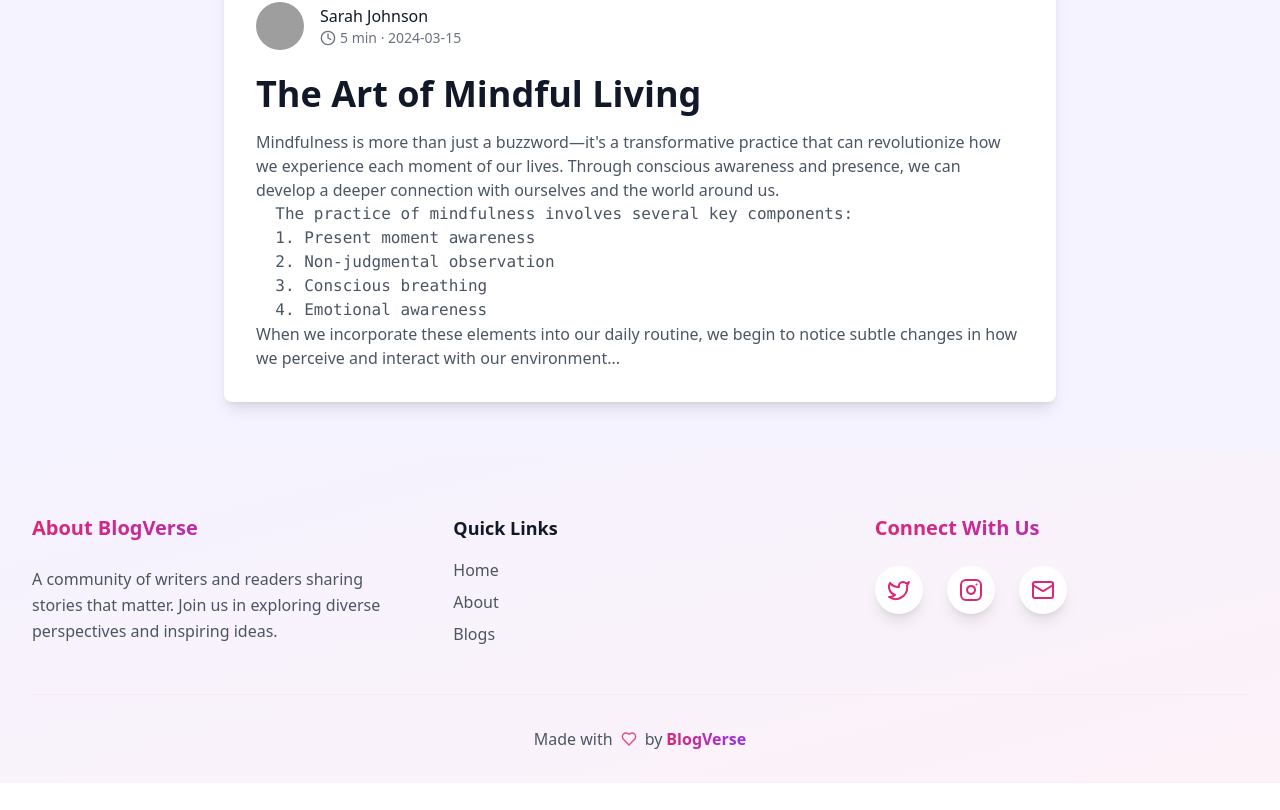
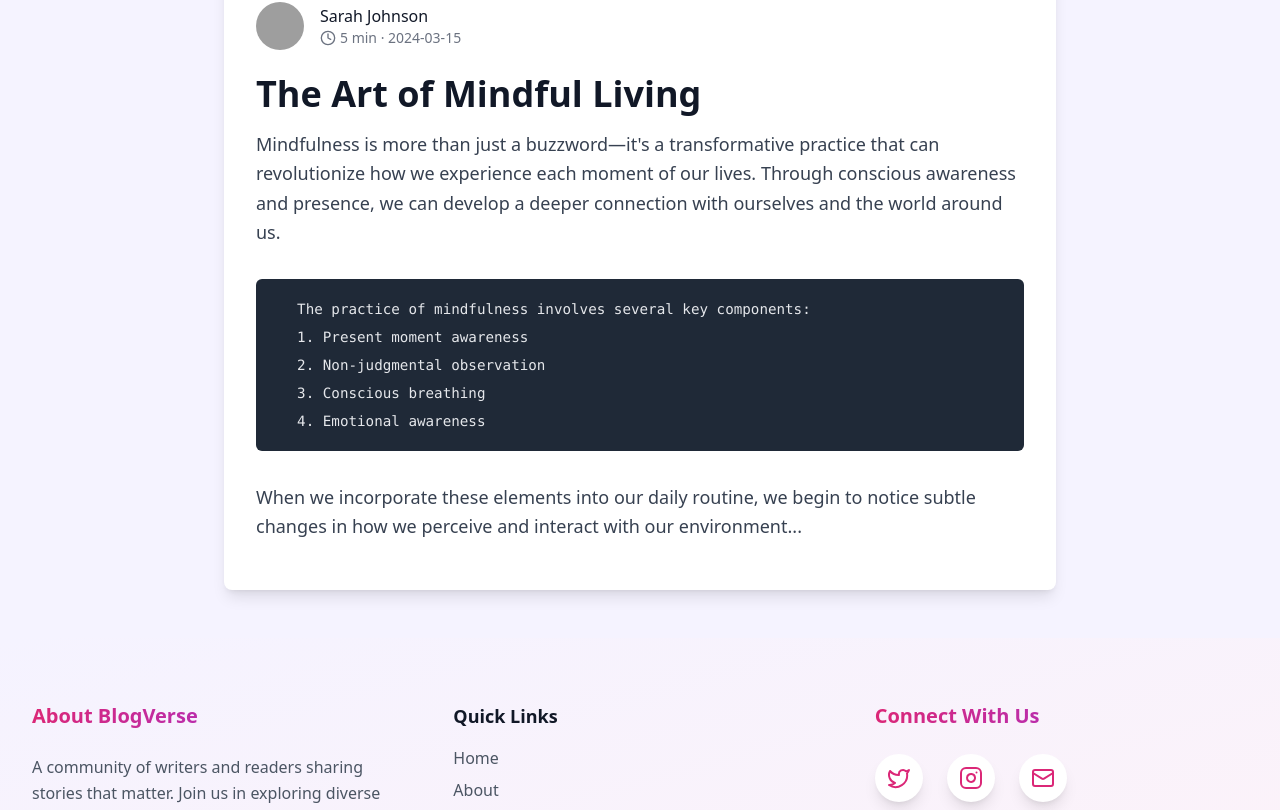
Before and after one commit to Harshninave04/Blog-Space, a React (Vite) app: page /blog/1 in a window 1280 px wide. Shown: the part 630-1440 px from the top of the page. Before the commit the page ends 1413 px from the top, so only its background shows below. Built offline with nearby package versions, Linux system fonts and the light colour scheme; grey boxes are pictures that could not be loaded.

Commit message:
fix:(Markdown issue)

```diff
--- a/src/data/blogs.ts
+++ b/src/data/blogs.ts
@@ -288,7 +288,7 @@ export const blogs: BlogPost[] = [
     id: '14',
     title: 'Sustainable Living in Urban Spaces',
     excerpt: 'Practical tips for maintaining an eco-friendly lifestyle in city environments.',
-    content: `# Sustainable Living in Urban Spaces
+    content: `
 
 Living sustainably in urban areas presents unique challenges, but with thoughtful planning and dedication, it's entirely possible to reduce your environmental impact while enjoying city life.
 
@@ -342,7 +342,7 @@ By making small changes in our daily routines, we can contribute to a more susta
     id: '15',
     title: 'The Future of Artificial Intelligence in Healthcare',
     excerpt: 'Exploring how AI is revolutionizing medical diagnosis and treatment.',
-    content: `# The Future of Artificial Intelligence in Healthcare
+    content: `
 
 Artificial Intelligence is transforming healthcare in unprecedented ways, from improving diagnostic accuracy to personalizing treatment plans. This technological revolution promises to enhance patient care while reducing healthcare costs.
 
@@ -402,7 +402,7 @@ Artificial Intelligence is transforming healthcare in unprecedented ways, from i
     id: '16',
     title: 'Global Street Food Culture',
     excerpt: 'A journey through the world\'s most vibrant street food scenes.',
-    content: `# Global Street Food Culture
+    content: `
 
 Street food represents the heart and soul of a city's culinary culture. From the bustling markets of Bangkok to the food carts of Mexico City, street food offers authentic flavors and cultural experiences.
 
@@ -464,7 +464,7 @@ Street food represents the heart and soul of a city's culinary culture. From the
     id: '17',
     title: 'Financial Planning for Millennials',
     excerpt: 'Essential financial strategies for the modern generation.',
-    content: `# Financial Planning for Millennials
+    content: `
 
 ## Understanding Modern Financial Challenges
 
@@ -530,7 +530,7 @@ Millennials face unique financial challenges in today's economy. From student lo
     id: '18',
     title: 'The Science of Sleep',
     excerpt: 'Understanding sleep cycles and improving sleep quality.',
-    content: `# The Science of Sleep
+    content: `
 
 ## Understanding Sleep's Vital Role
 
--- a/src/pages/BlogPost.tsx
+++ b/src/pages/BlogPost.tsx
@@ -61,8 +61,27 @@ export default function BlogPost() {
 
           <h1 className="text-4xl font-bold text-gray-900 mb-4">{blog.title}</h1>
 
-          {/* Use ReactMarkdown for parsing and rendering markdown content */}
-          <ReactMarkdown className="prose max-w-none text-gray-600">{blog.content}</ReactMarkdown>
+          {/* Enhanced markdown rendering */}
+          <div className="prose prose-lg prose-pink max-w-none">
+            <ReactMarkdown
+              components={{
+                h1: ({node, ...props}) => <h1 className="text-3xl font-bold mt-8 mb-4" {...props} />,
+                h2: ({node, ...props}) => <h2 className="text-2xl font-bold mt-6 mb-3" {...props} />,
+                h3: ({node, ...props}) => <h3 className="text-xl font-bold mt-4 mb-2" {...props} />,
+                h4: ({node, ...props}) => <h4 className="text-lg font-bold mt-3 mb-2" {...props} />,
+                p: ({node, ...props}) => <p className="mb-4 leading-relaxed" {...props} />,
+                ul: ({node, ...props}) => <ul className="list-disc list-inside mb-4" {...props} />,
+                ol: ({node, ...props}) => <ol className="list-decimal list-inside mb-4" {...props} />,
+                blockquote: ({node, ...props}) => (
+                  <blockquote className="border-l-4 border-pink-500 pl-4 italic my-4" {...props} />
+                ),
+                strong: ({node, ...props}) => <strong className="font-bold text-pink-600" {...props} />,
+                em: ({node, ...props}) => <em className="italic text-gray-700" {...props} />,
+              }}
+            >
+              {blog.content}
+            </ReactMarkdown>
+          </div>
         </div>
       </div>
     </div>
--- a/tailwind.config.js
+++ b/tailwind.config.js
@@ -4,5 +4,7 @@ export default {
   theme: {
     extend: {},
   },
-  plugins: [],
+  plugins: [
+    require('@tailwindcss/typography'),
+  ],
 };
```
